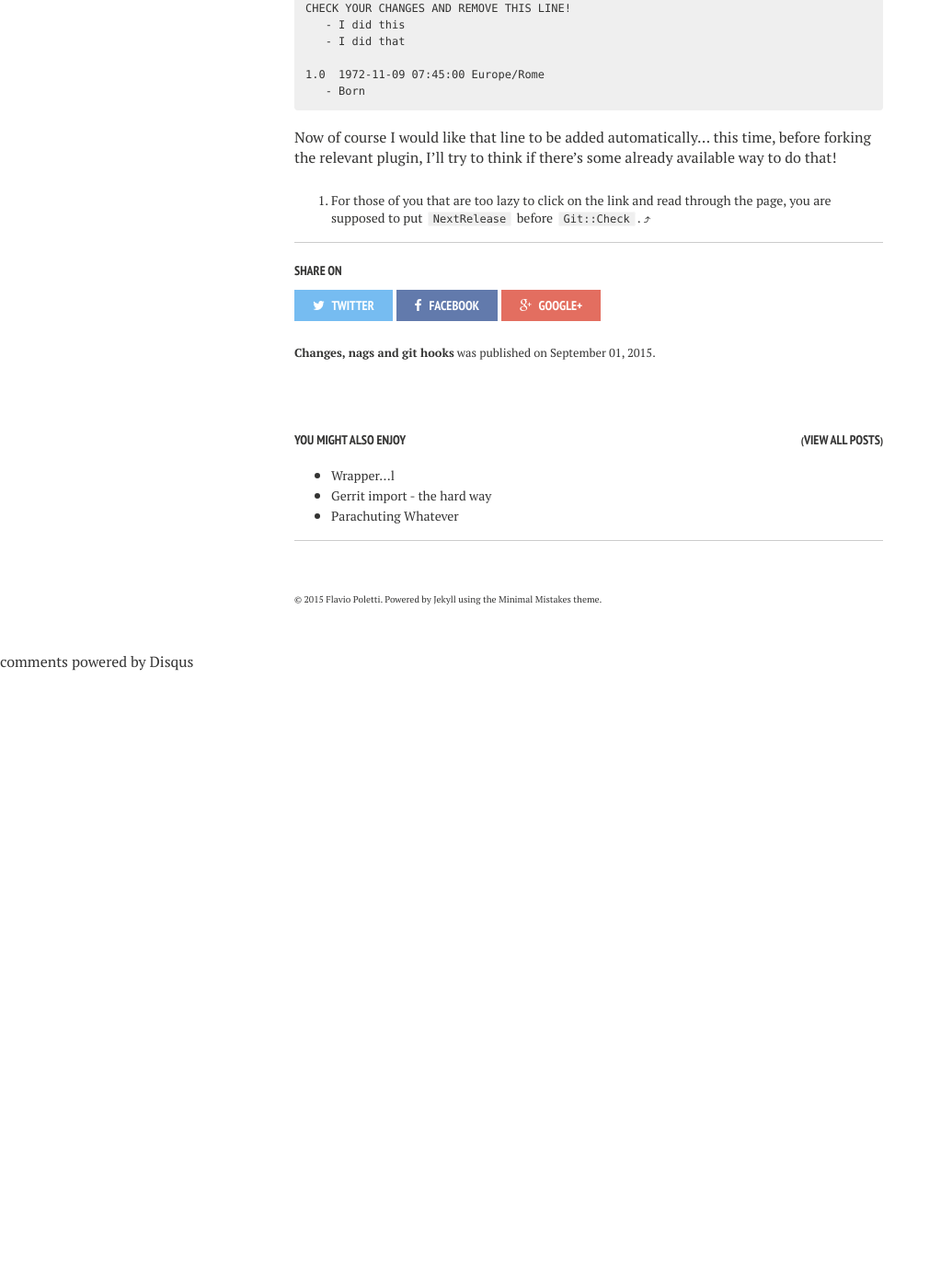
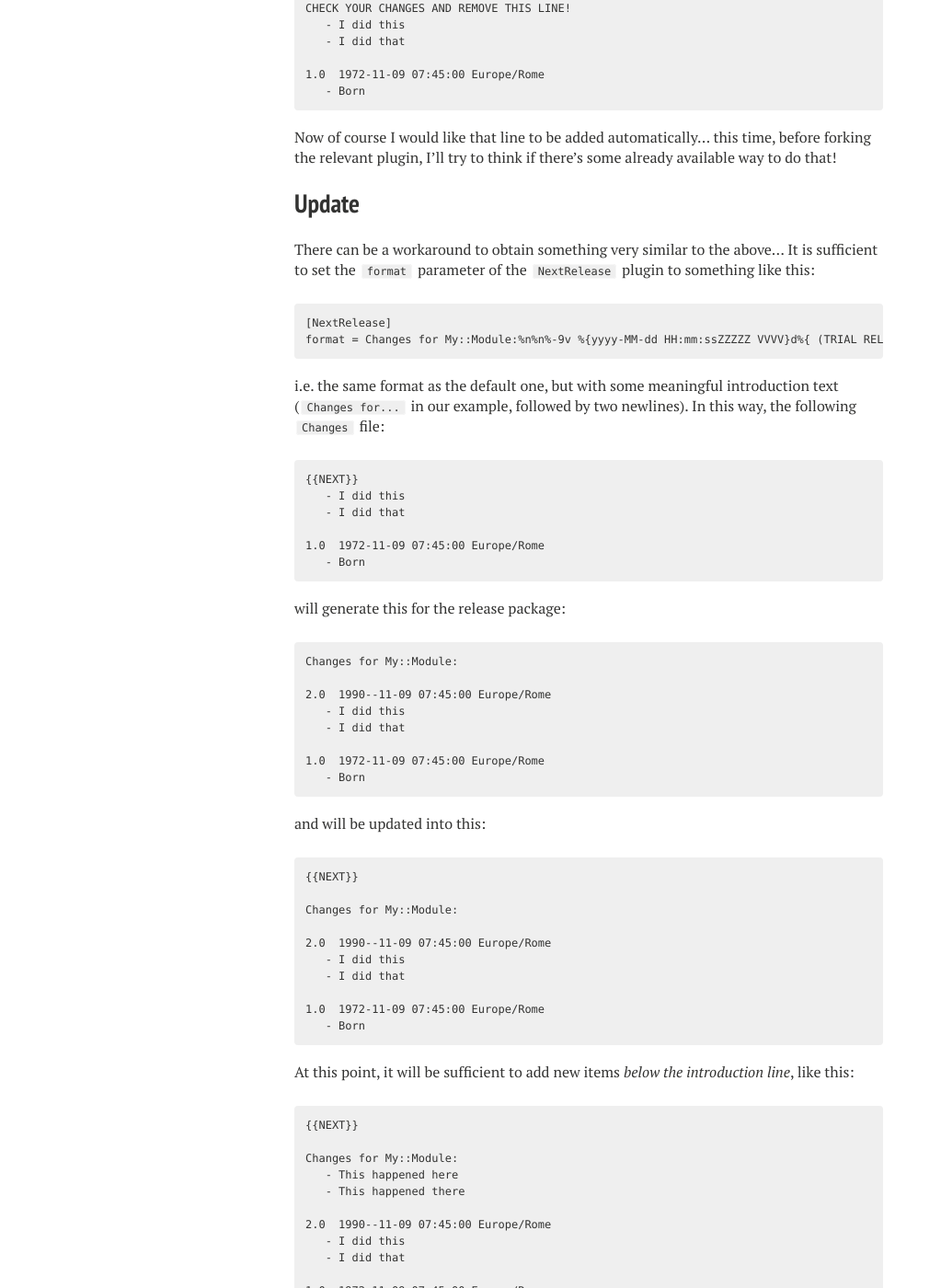
Before and after one commit to polettix/blog, a Jekyll site: the page built from _posts/2015-09-01-changes-nags-and-git-hooks.md, in a window 1280 px wide and 1400 px high, scrolled down 1538 px. Shown: the whole window at 92% size, without its empty margins (0-1023 px from the left). Built offline with Jekyll 4.4.1, drawn with Linux system fonts in a browser that asks for light colours; nearby versions of some CDN libraries; comment, search, counter and statistics services are not loaded; before the commit the page ends 2268 px from its top, so only the background shows below that; some of the changed text lies outside the part shown.

Commit message:
update to last post with idea for NextRelease

```diff
--- a/_posts/2015-09-01-changes-nags-and-git-hooks.md
+++ b/_posts/2015-09-01-changes-nags-and-git-hooks.md
@@ -91,7 +91,7 @@ I simply read the documentation:
 So, it is sufficient to add a **non-indented** line immediately after the
 `{{"{"}}{NEXT}}` string to make sure the plugin will complain, e.g.:
 
-{% highlight bash %}
+{% highlight text %}
 {{"{"}}{NEXT}}
 CHECK YOUR CHANGES AND REMOVE THIS LINE!
    - I did this
@@ -104,3 +104,91 @@ CHECK YOUR CHANGES AND REMOVE THIS LINE!
 Now of course I would like that line to be added automatically... this
 time, before forking the relevant plugin, I'll try to think if there's
 some already available way to do that!
+
+## Update
+
+There can be a workaround to obtain something very similar to
+the above... It is sufficient to set the `format` parameter of the
+`NextRelease` plugin to something like this:
+
+{% highlight text %}
+[NextRelease]
+format = Changes for My::Module:%n%n%-9v %{yyyy-MM-dd HH:mm:ssZZZZZ VVVV}d%{ (TRIAL RELEASE)}T
+{% endhighlight %}
+
+i.e. the same format as the default one, but with some meaningful
+introduction text (`Changes for...` in our example, followed by two
+newlines). In this way, the following `Changes` file:
+
+{% highlight text %}
+{{"{"}}{NEXT}}
+   - I did this
+   - I did that
+
+1.0  1972-11-09 07:45:00 Europe/Rome
+   - Born
+{% endhighlight %}
+
+will generate this for the release package:
+
+{% highlight text %}
+Changes for My::Module:
+
+2.0  1990--11-09 07:45:00 Europe/Rome
+   - I did this
+   - I did that
+
+1.0  1972-11-09 07:45:00 Europe/Rome
+   - Born
+{% endhighlight %}
+
+and will be updated into this:
+
+{% highlight text %}
+{{"{"}}{NEXT}}
+
+Changes for My::Module:
+
+2.0  1990--11-09 07:45:00 Europe/Rome
+   - I did this
+   - I did that
+
+1.0  1972-11-09 07:45:00 Europe/Rome
+   - Born
+{% endhighlight %}
+
+At this point, it will be sufficient to add new items *below the
+introduction line*, like this:
+
+{% highlight text %}
+{{"{"}}{NEXT}}
+
+Changes for My::Module:
+   - This happened here
+   - This happened there
+
+2.0  1990--11-09 07:45:00 Europe/Rome
+   - I did this
+   - I did that
+
+1.0  1972-11-09 07:45:00 Europe/Rome
+   - Born
+{% endhighlight %}
+
+in order to *keep [DZP::CheckChangesHasContent][dzp-cchc] complain* until
+the intro line is removed from the file, like this:
+
+{% highlight text %}
+{{"{"}}{NEXT}}
+   - This happened here
+   - This happened there
+
+2.0  1990--11-09 07:45:00 Europe/Rome
+   - I did this
+   - I did that
+
+1.0  1972-11-09 07:45:00 Europe/Rome
+   - Born
+{% endhighlight %}
+
+We're ready for a new release now!
```
